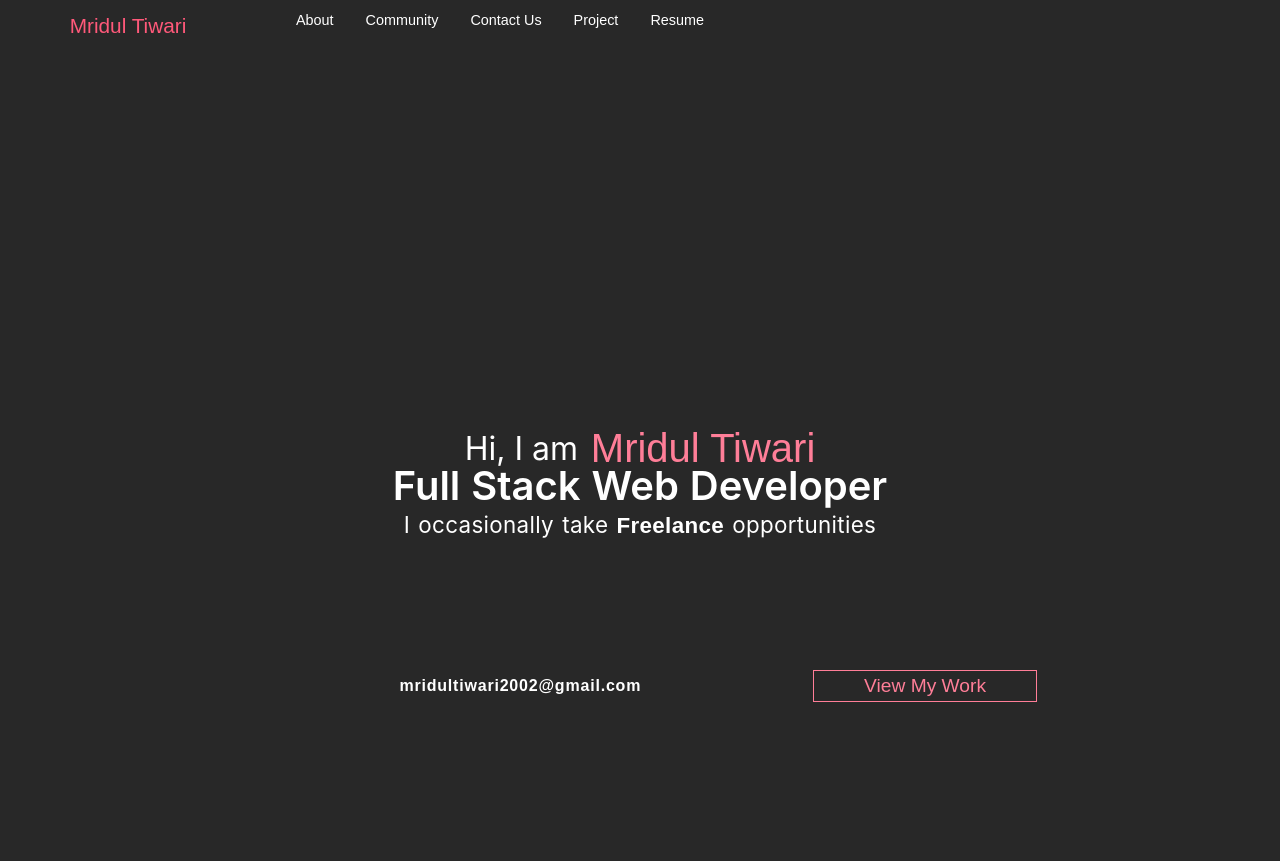
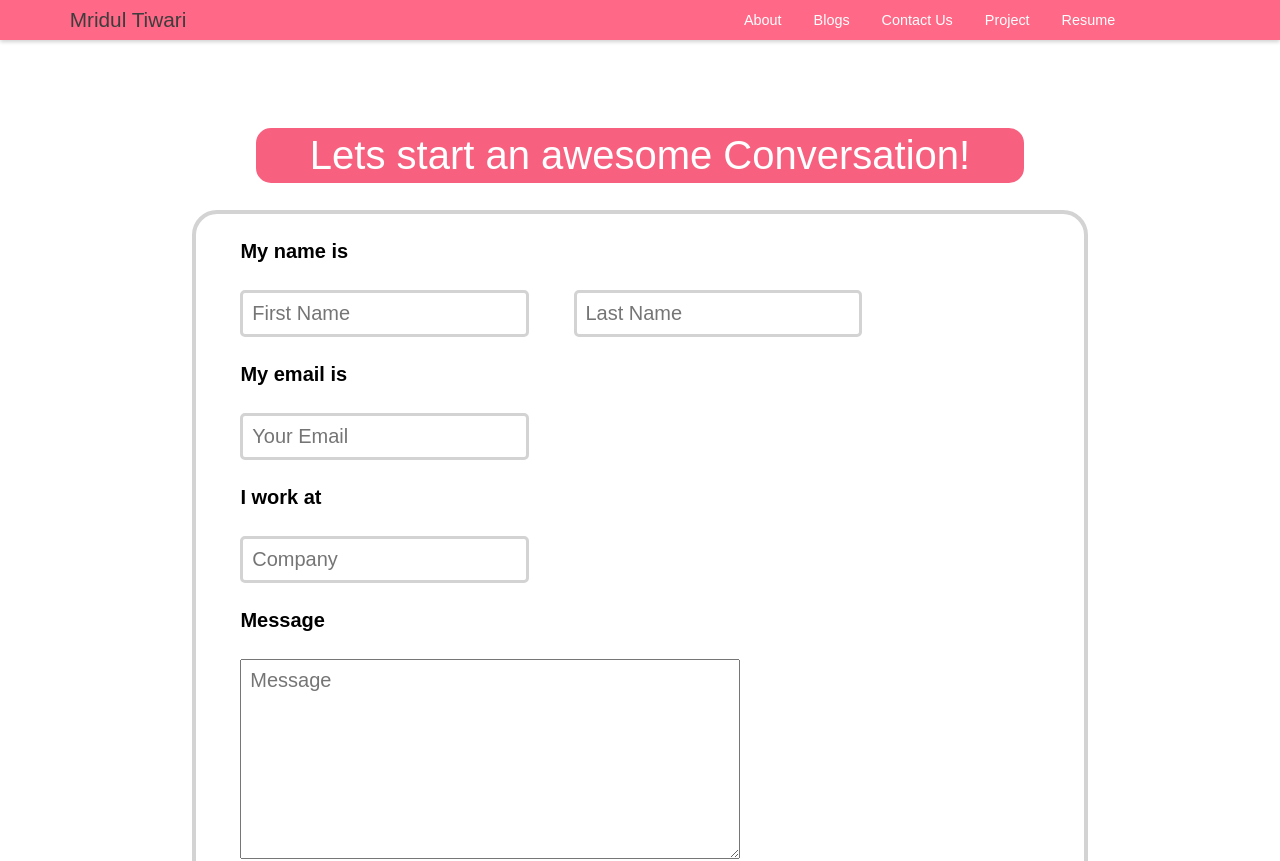
Before and after one commit to MridulTi/My-Portfolio-Website, a React (Create React App) app: page /contactus in a window 1280 px wide. Shown: the top 861 px of the page. Built offline with nearby package versions, Linux system fonts and the light colour scheme.

Commit message:
changed navbar content and made Footer sticky

```diff
--- a/src/Screens/About.js
+++ b/src/Screens/About.js
@@ -7,6 +7,7 @@ import AboutMenu from "./aboutmenu.js"
 export default function About(){
     return (
         <div onLoad={window.scrollTo(0,0)}>
+            <div className="main-body">
                 <div className="BANNER">
                     <Nav/>
                     <img src="Images/1500x500.jpg" placeholder="Image banner"/>
@@ -55,6 +56,8 @@ export default function About(){
                         </div>
                     </div>
                 </div>
+            </div>
+
             <div className="footer">
                 <Footer/>
             </div>
--- a/src/Screens/Components/NAV.js
+++ b/src/Screens/Components/NAV.js
@@ -2,9 +2,12 @@ import React from "react"
 import {Link} from "react-router-dom"
 import "./styles/Navbar.css"
 export default function Nav(){
+    function scrolltoProject(){
+        window.scrollTo(0,2320);
+    }
     const [color,setcolor]=React.useState(false)
     const changecolor=()=>{
-        if(window.scrollY>120 ||(window.screenY!=0 &&window.screenX!=0)){
+        if(window.scrollY>10 ||(window.screenY!=0 &&window.screenX!=0)){
             setcolor(true)
         }else{
             setcolor(false)
@@ -12,7 +15,7 @@ export default function Nav(){
     }
     function Logo(){
             return(
-                <Link to="/" className="Logo"><h1>Mridul Tiwari</h1></Link>
+                <Link to="/" className="Logo-white"><h1>Mridul Tiwari</h1></Link>
             )
     }
 
@@ -22,9 +25,9 @@ export default function Nav(){
             {Logo()}
             <ul className="NAV">
                 <li><Link to="/about" className="Link">About</Link></li>
-                <li><Link to="/community" className="Link">Community{/*PRojects*/ }</Link></li>
-                <li><Link to="/contactus" className="Link">Contact_Us</Link></li>
-                <li><Link to="/works" className="Link">Project</Link></li>
+                <li><Link to="/" className="Link">Blogs{/*PRojects*/ }</Link></li>
+                <li><Link to="/contactus" className="Link">Contact Us</Link></li>
+                <li className="Link" onClick={scrolltoProject}>Project</li>
                 <li><a href="https://docs.google.com/document/d/1Gx8fUq4GJvW0pwqyqMjupwYgbrXcqUUIR3BzwfpOKFo/edit?usp=sharing" target="_blank" className="Link">Resume</a></li>
             </ul>
         </div>
--- a/src/Screens/Components/Navbar.js
+++ b/src/Screens/Components/Navbar.js
@@ -1,8 +1,13 @@
 import React from "react"
-import {Link, useLocation} from "react-router-dom"
+import {Link, useLocation, useNavigate} from "react-router-dom"
 import "./styles/Navbar.css"
 export default function Nav(){
     let location=useLocation();
+    function Checkhome(){
+        if(location.pathname=="/"){
+            window.scrollTo(0,0);
+        }
+    }
 
     function isBlog(){
         if(location.pathname=="/"){
@@ -20,10 +25,10 @@ export default function Nav(){
         }
     }
     function scrolltoBlog(){
-        window.scrollTo(0,1450);
+        window.scrollTo(0,950);
     }
     function scrolltoProject(){
-        window.scrollTo(0,1450);
+        window.scrollTo(0,2320);
     }
     const [logo,setlogo]=React.useState(true)
     const [color,setcolor]=React.useState(false)
@@ -47,7 +52,7 @@ export default function Nav(){
     window.addEventListener('scroll', changecolor);
     return (
         <div className={home? `nav-home ${color? 'Navbar Navbar-bg':'Navbar Navbar-middle'}`:`${color? 'Navbar Navbar-bg':'Navbar Navbar-middle'}`}>
-            <Link to="/" className={logo?"Logo":"Logo-white"}><h1>Mridul Tiwari</h1></Link>
+            <Link to="/" className={logo?"Logo":"Logo-white"}><h1 onClick={Checkhome}>Mridul Tiwari</h1></Link>
             <ul className="Nav">
                 <li><Link to="/about" className="Link">About</Link></li>
                 {isBlog()}
--- a/src/Screens/Contactus.js
+++ b/src/Screens/Contactus.js
@@ -1,12 +1,14 @@
 import React from "react"
 import Footer from "./Components/Footer.js"
 import Header from "./Components/Header.js"
+import Nav from "./Components/NAV.js"
 import "./Components/styles/contact.css"
 export default function ContactUs(){
     return (
         <div onLoad={window.scrollTo(0,0)}>
+            <div className="main-body">
                 <div>
-                <Header/>
+                    <Nav/>
                 </div>
                 <h1 className="header">Lets start an awesome Conversation!</h1>
                 <form onSubmit={""} className="form">
@@ -40,6 +42,8 @@ export default function ContactUs(){
                 <a href="#" ><img/></a>
                 <a href="#" ><img/></a>
                 <a href="#" ><img/></a>
+            </div>
+
             <div className="footer">
                 <Footer/>
             </div>
--- a/src/Screens/Home.js
+++ b/src/Screens/Home.js
@@ -11,8 +11,7 @@ import Works from "./Works.js"
 export default function Home(){
     return (
         <div onLoad={window.scrollTo(0,0)}>
-            <div>
-            </div>
+            <div className="main-body">
                 <div className="Home-Body">
                     <Header/>
                     <Blogs/>
@@ -21,6 +20,8 @@ export default function Home(){
                     <Works/>
 
                 </div>
+            </div>
+
             <div className="footer">
                 <Footer/>
             </div>
--- a/src/index.css
+++ b/src/index.css
@@ -1,4 +1,6 @@
-
+html{
+    scroll-behavior: smooth;
+}
 @-ms-viewport{
     width: device-width;
 }
@@ -32,9 +34,15 @@ body{
     display: flex;
     gap: 1rem;
 }*/
+.main-body{
+    background-color: #ffffff;
+}
 .footer{
-    padding: 2px 2px ;
-    width: 100%;
+    padding: 1% 0% ;
+    width: 100vw;
+    position:sticky;
+    bottom: 0;
+    z-index: -1;
     color: white;
     background-color: #282828;
 }/*
```
Lines whose indentation alone changed are shown as unchanged.
